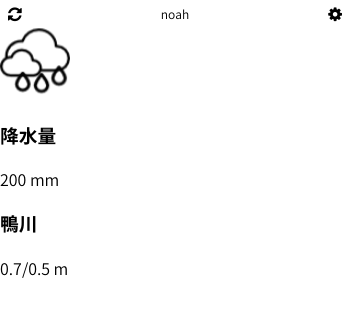
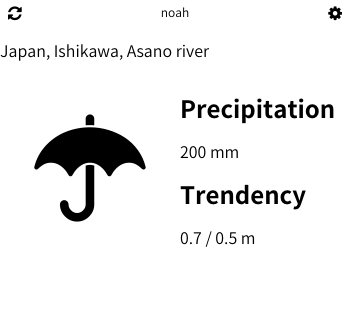
Before and after one commit to Noah0x0/noah, an Electron app: page app/index.html in a window 350 px wide. Drawn offline with nearby package versions, Linux system fonts and the light colour scheme; no server answers.

Commit message:
update: grid layouts

```diff
--- a/app/css/index.css
+++ b/app/css/index.css
@@ -1,6 +1,5 @@
 body {
     font-family: 'Noto Sans Japanese';
-    margin: 0;
 }
 
 .noah-header {
@@ -14,3 +13,31 @@ body {
     font-size: 12px;
     font-weight: 300;
 }
+
+.noah-main {
+    display: grid;
+    grid-template-rows: 50px 1fr;
+    grid-template-columns: 180px 1fr;
+}
+
+.noah-select {
+    grid-row: 1 / 2;
+    grid-column: 1 / 3;
+}
+
+.noah-rainimage {
+    grid-row: 2 / 3;
+    grid-column: 1 / 2;
+    display: flex;
+    align-items: center;
+    justify-content: center;
+}
+
+.noah-data {
+    grid-row: 2 / 3;
+    grid-column: 2 / 3;
+}
+
+.noah-rainimage .fa-umbrella {
+    font-size: 120px;
+}
--- a/app/index.html
+++ b/app/index.html
@@ -2,38 +2,33 @@
 <html lang="ja">
 <head>
   <meta charset="utf-8">
-  <!-- Stylesheets -->
+  <link rel="stylesheet" href="https://cdnjs.cloudflare.com/ajax/libs/normalize/7.0.0/normalize.min.css">
   <link rel="stylesheet" href="https://cdnjs.cloudflare.com/ajax/libs/font-awesome/4.7.0/css/font-awesome.min.css">
   <link rel="stylesheet" href="./css/noto/css/noto.css">
   <link rel="stylesheet" href="./css/index.css">
   <title>NOAH</title>
 </head>
 <body>
-  <div class="window">
   <header class="noah-header">
     <i class="fa fa-refresh" aria-hidden="true"></i>
     <h1>noah</h1>
     <i class="fa fa-cog" aria-hidden="true"></i>
   </header>
-    <div class="window-content">
-      <div class="pane-group">
-        <div class="pane">
-          <div class="list-group text-center">
-            <img class="padded-vertically-more" src="../icon/window-rain3.png" style="width: 70px">
+  <main class="noah-main">
+    <div class="noah-select">
+      <p>Japan, Ishikawa, Asano river</p>
     </div>
+    <div class="noah-rainimage">
+      <i class="fa fa-umbrella" aria-hidden="true"></i>
     </div>
-        <div class="pane">
-          <div class="list-group text-center">
-            <h3 class="padded-vertically">降水量</h3>
-            <p class="">200 mm</p>
-            <h3 class="padded-vertically">鴨川</h3>
-            <p class="">0.7/0.5 m</p>
+    <div class="noah-data">
+      <h2>Precipitation</h2>
+      <p>200 mm</p>
+      <h2>Trendency</h2>
+      <p>0.7 / 0.5 m</p>
       <div id="test"></div>
     </div>
-        </div>
-      </div>
-    </div>
-  </div>
+  </main>
   <script src="./js/index.js"></script>
 </body>
 </html>
```
Lines whose indentation alone changed are shown as unchanged.
